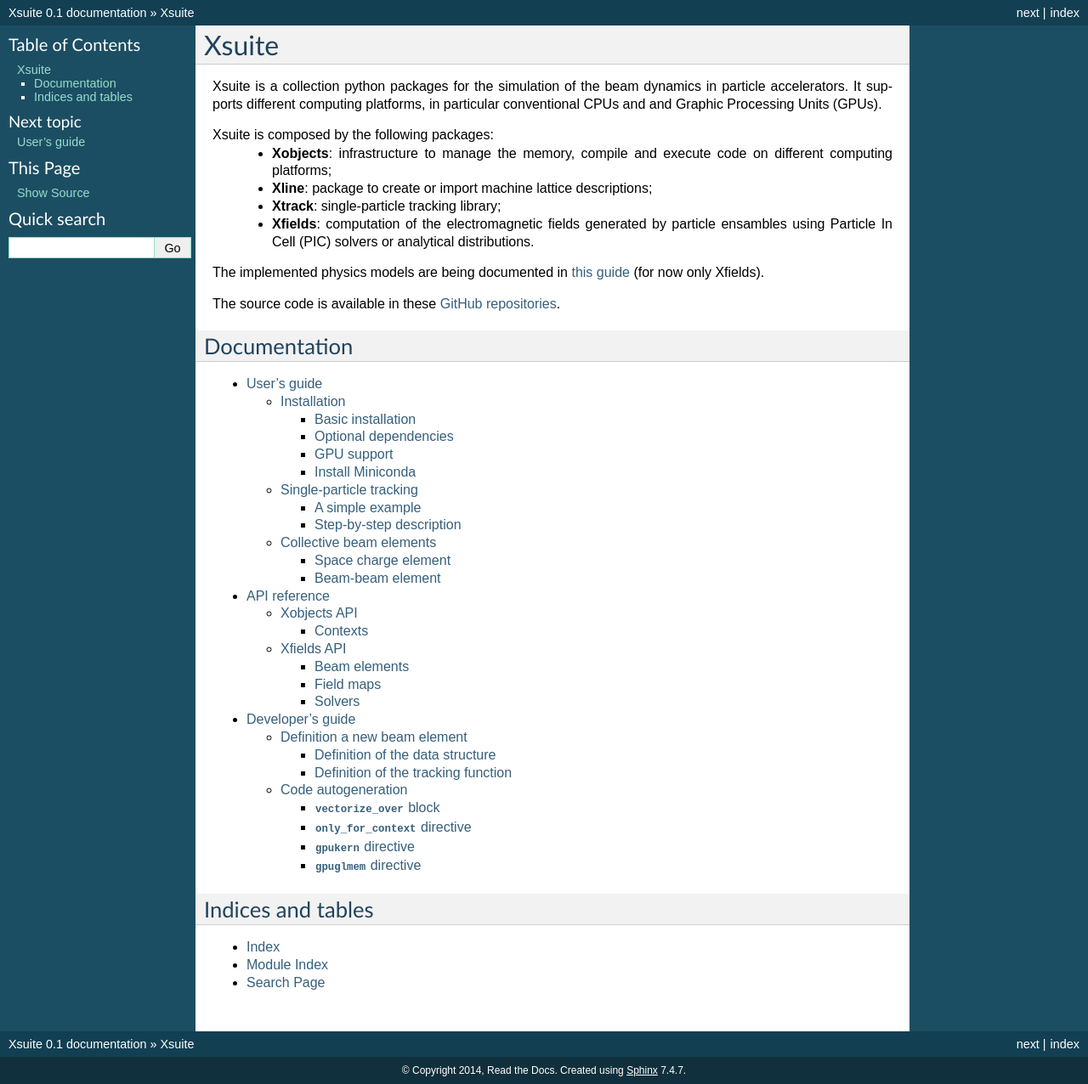
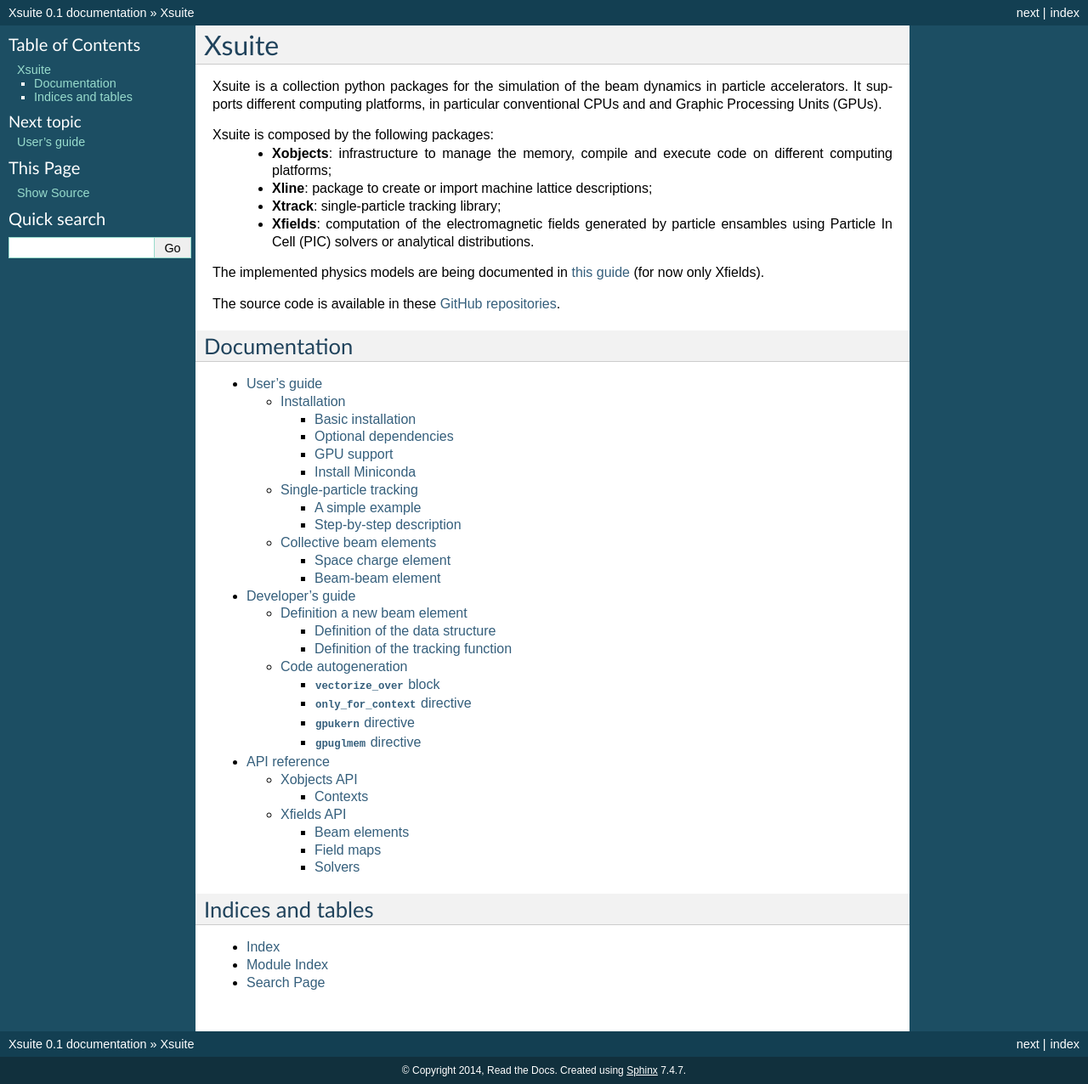
Before and after one commit to xsuite/xsuite, a Sphinx documentation site: the page built from docs/index.rst, in a window 1280 px wide. Shown: the whole page at 85% size. Built offline with Sphinx 7.4.7, drawn with Linux system fonts in a browser that asks for light colours.

Commit message:
Quick push

```diff
--- a/docs/index.rst
+++ b/docs/index.rst
@@ -25,9 +25,8 @@
    :maxdepth: 3
 
    usersguide
+   developer
    apireference
-   developer
-
 
 Indices and tables
 ------------------
```
